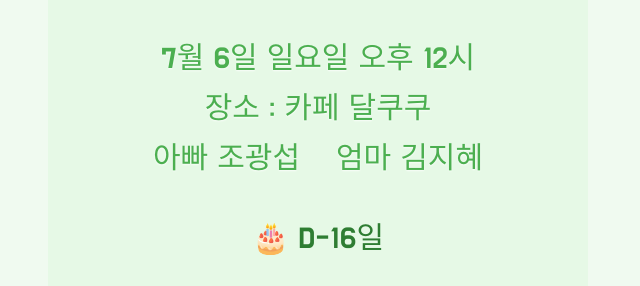
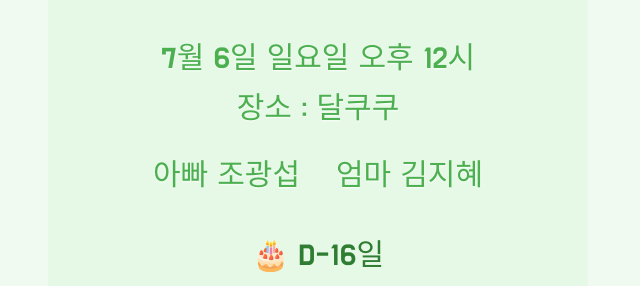
Before and after one commit to supcho/doll, a plain HTML site: page index.html in a window 1280 px wide. Shown: the part 855-1141 px from the top of the page, without its empty margins (322-962 px from the left). Drawn offline with Linux system fonts and the light colour scheme; a web font is replaced by a local one.

Commit message:
Update index.html

```diff
--- a/index.html
+++ b/index.html
@@ -143,7 +143,8 @@
 
 <div class="hero-text">
   <p class="hero-date">7월 6일 일요일 오후 12시</p>
-  <p class="hero-location"> 장소 : 카페 달쿠쿠</p>
+  <p class="hero-location"> 장소 : 달쿠쿠</p>
+  <p></p>
   <p class="hero-parents">아빠 조광섭 &nbsp;&nbsp; 엄마 김지혜</p>
 </div>
 
```
